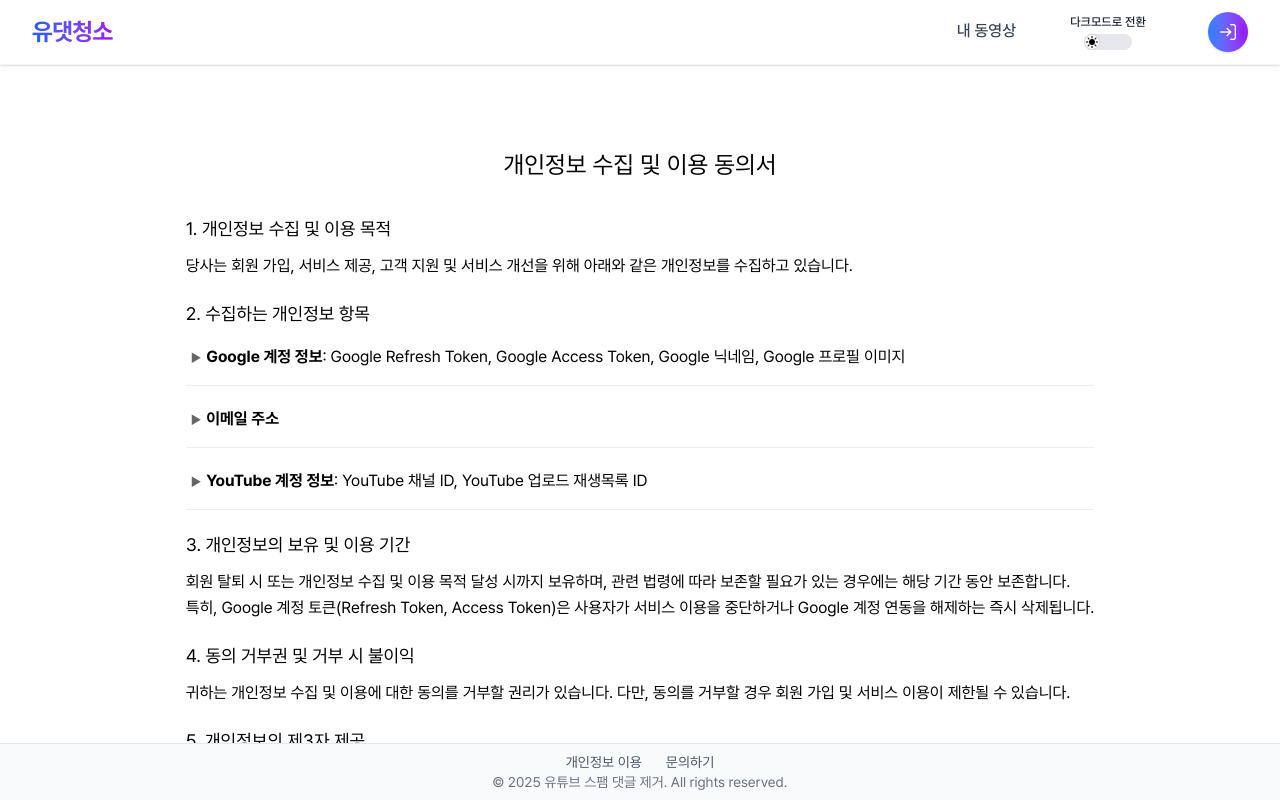
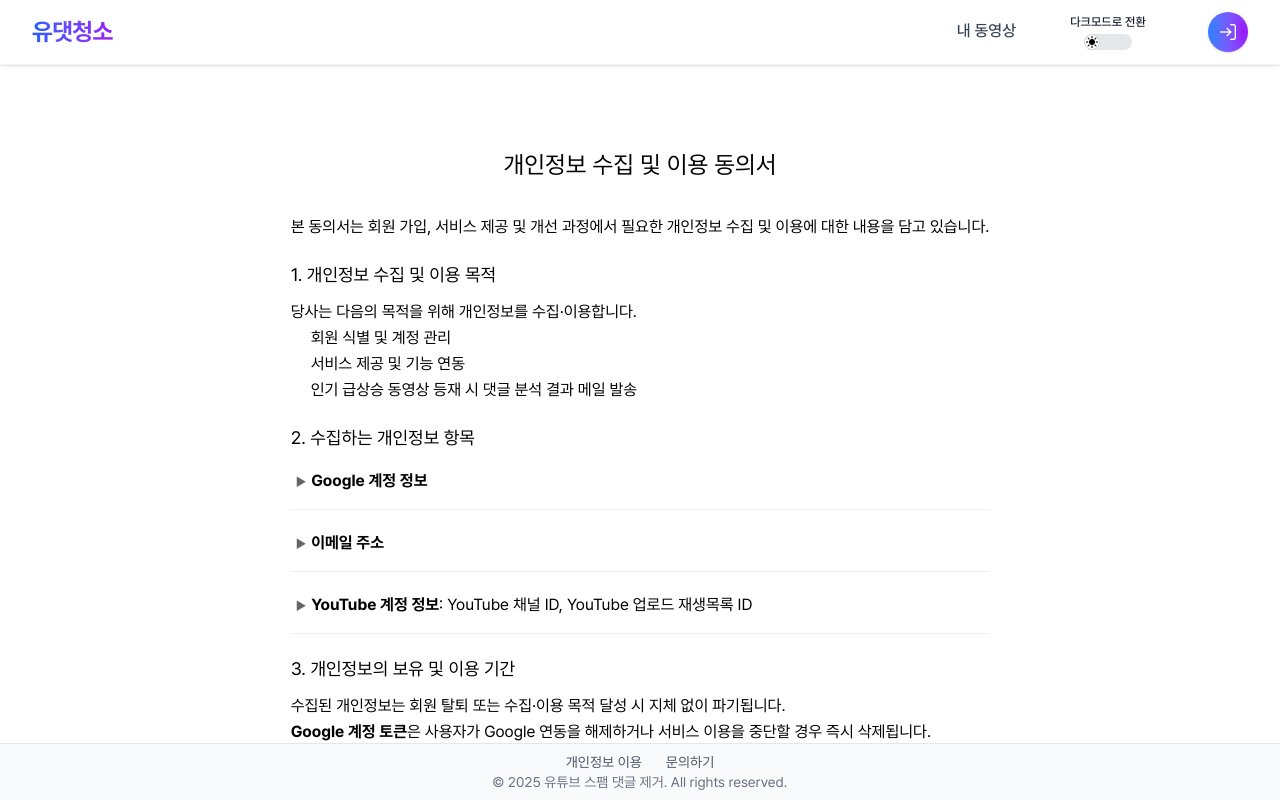
Before and after one commit to YoutubeCommentFilterService/frontend-vue, a Vue app: page /after-login in a window 1280 px wide. Built offline with nearby package versions, Linux system fonts and the light colour scheme; no server answers.

Commit message:
update: 개인정보 처리 방침 업데이트

```diff
--- a/src/components/ConcernedPrivacyGoogle.vue
+++ b/src/components/ConcernedPrivacyGoogle.vue
@@ -1,37 +1,39 @@
 <template>
   <div class="max-w-800 p-20 leading-relaxed font-Pretendatd">
     <h1>개인정보 수집 및 이용 동의서</h1>
+    <p>
+      본 동의서는 회원 가입, 서비스 제공 및 개선 과정에서 필요한 개인정보 수집 및 이용에 대한 내용을
+      담고 있습니다.
+    </p>
 
     <section class="consent-section">
       <h2>1. 개인정보 수집 및 이용 목적</h2>
-        <p>
-          당사는 회원 가입, 서비스 제공, 고객 지원 및 서비스 개선을 위해 아래와 같은 개인정보를
-          수집하고 있습니다.
-        </p>
+      <p>당사는 다음의 목적을 위해 개인정보를 수집·이용합니다.</p>
+      <ul>
+        <li>회원 식별 및 계정 관리</li>
+        <li>서비스 제공 및 기능 연동</li>
+        <li>인기 급상승 동영상 등재 시 댓글 분석 결과 메일 발송</li>
+      </ul>
     </section>
     <section class="consent-section">
       <h2>2. 수집하는 개인정보 항목</h2>
       <div class="info-item">
         <div class="info-header" @click="toggleInfo('googleInfo')">
           <span class="toggle-icon">{{ showGoogleInfo ? '▼' : '▶' }}</span>
-            <strong>Google 계정 정보</strong>: Google Refresh Token, Google Access Token, Google
-            닉네임, Google 프로필 이미지
+          <strong>Google 계정 정보</strong>
         </div>
         <div class="info-details" v-if="showGoogleInfo">
           <ul>
             <li>
-                <strong>Google Refresh Token</strong>: 이 토큰은 본 프로젝트에서만 사용되며,
-                사용자의 재인증 없이 Google 서비스에 접근하기 위해 보관됩니다.
+              <strong>Google Refresh Token</strong>: 사용자의 재인증 없이 Google 서비스 접근을 위해
+              암호화된 상태로 저장됩니다.
             </li>
             <li>
-                <strong>Google Access Token</strong>: 이 토큰은 본 프로젝트에서만 사용되며, Google
-                API 호출 시 인증을 위해 사용됩니다. 토큰은 암호화되어 저장됩니다.
+              <strong>Google Access Token</strong>: Google API 호출 시 인증 용도로 사용되며 암호화
+              저장됩니다.
             </li>
             <li>
-                <strong>Google 닉네임</strong>: 서비스 내에서 사용자를 식별하는 데 사용됩니다.
-              </li>
-              <li>
-                <strong>Google 프로필 이미지</strong>: 서비스 내에서 사용자의 프로필 표시에
+              <strong>Google 닉네임, 프로필 이미지</strong>: 서비스 내 사용자 식별 및 표시를 위해
               사용됩니다.
             </li>
           </ul>
@@ -45,9 +47,10 @@
         </div>
         <div class="info-details" v-if="showEmailInfo">
           <p>
-              이메일 주소는 계정 확인, 공지사항 전달, 계정 복구 등의 목적으로 사용됩니다. 마케팅
-              목적으로는 별도의 동의 없이 사용되지 않습니다.
+            계정 확인, 공지사항 전달, 인기 콘텐츠 관련 알림 메일 발송 등 서비스 운영 목적에
+            사용됩니다.
           </p>
+          <p>마케팅 목적으로는 별도의 동의 없이 사용되지 않습니다.</p>
         </div>
       </div>
 
@@ -57,16 +60,8 @@
           <strong>YouTube 계정 정보</strong>: YouTube 채널 ID, YouTube 업로드 재생목록 ID
         </div>
         <div class="info-details" v-if="showYoutubeInfo">
-            <ul>
-              <li>
-                <strong>YouTube 채널 ID</strong>: 사용자의 YouTube 채널과 연동하여 서비스를 제공하기
-                위해 사용됩니다.
-              </li>
-              <li>
-                <strong>YouTube 업로드 재생목록 ID</strong>: 사용자의 YouTube 콘텐츠를 관리하고
-                통합하기 위해 사용됩니다.
-              </li>
-            </ul>
+          <strong>YouTube 채널 ID, 업로드 재생목록 ID</strong>: 사용자의 YouTube 콘텐츠 연동 및
+          관리를 위해 사용됩니다.
           <p>
             이 정보는 서비스 내에서 YouTube 콘텐츠를 관리하는 데에만 사용되며, 제3자에게 제공되지
             않습니다.
@@ -77,36 +72,53 @@
 
     <section class="consent-section">
       <h2>3. 개인정보의 보유 및 이용 기간</h2>
+      <p>수집된 개인정보는 회원 탈퇴 또는 수집·이용 목적 달성 시 지체 없이 파기됩니다.</p>
       <p>
-          회원 탈퇴 시 또는 개인정보 수집 및 이용 목적 달성 시까지 보유하며, 관련 법령에 따라 보존할
-          필요가 있는 경우에는 해당 기간 동안 보존합니다.
+        <strong>Google 계정 토큰</strong>은 사용자가 Google 연동을 해제하거나 서비스 이용을 중단할
+        경우 즉시 삭제됩니다.
       </p>
+      <p>관련 법령에 따라 보존이 필요한 정보는 해당 법령에서 정한 기간 동안 보관됩니다.</p>
+    </section>
+
+    <section class="consent-section">
+      <h2>4. 동의 거부권 및 거부 시 불이익</h2>
+      <p>이용자는 개인정보 수집 및 이용에 대한 동의를 거부할 권리가 있습니다.</p>
       <p>
-          특히, Google 계정 토큰(Refresh Token, Access Token)은 사용자가 서비스 이용을 중단하거나
-          Google 계정 연동을 해제하는 즉시 삭제됩니다.
+        다만, 필수 항목에 대한 동의를 거부할 경우 회원 가입 또는 서비스 이용이 제한될 수 있습니다.
       </p>
     </section>
 
     <section class="consent-section">
-        <h2>4. 동의 거부권 및 거부 시 불이익</h2>
-        <p>
-          귀하는 개인정보 수집 및 이용에 대한 동의를 거부할 권리가 있습니다. 다만, 동의를 거부할
-          경우 회원 가입 및 서비스 이용이 제한될 수 있습니다.
-        </p>
+      <h2>5. 개인정보의 안정성 확보 조치</h2>
+      <p>당사는 개인정보 보호를 위해 다음과 같은 조치를 시행하고 있습니다</p>
+      <ul>
+        <li>수집된 토큰은 암호화하여 안전하게 저장됩니다.</li>
+        <li>개인정보 접근은 최소한으로 제한하며, 접근 기록을 주기적으로 점검합니다.</li>
+        <li>보안 업데이트 및 점검을 통해 외부 침해를 방지합니다.</li>
+      </ul>
     </section>
 
     <section class="consent-section">
-        <h2>5. 개인정보의 제3자 제공</h2>
-        <p>
-          당사는 귀하의 동의 없이 수집한 개인정보를 제3자에게 제공하지 않습니다. 다만, 관련 법령에
-          의하여 제공하는 경우는 예외로 합니다.
-        </p>
+      <h2>6. 이용자의 권리</h2>
+      <p>이용자는 언제든지 아래와 같은 권리를 행사할 수 있습니다</p>
+      <ul>
+        <li>본인의 개인정보 열람, 정정, 삭제</li>
+        <li>Google 계정 연동 해제 및 관련 정보 삭제 요청</li>
+        <li>개인정보 처리 정지 요청</li>
+      </ul>
+      <p>요청은 서비스 내 [문의하기] 기능을 통해 접수하실 수 있습니다.</p>
+    </section>
+
+    <section class="consent-section">
+      <h2>7. 개인정보의 제3자 제공</h2>
+      <p>당사는 이용자의 동의 없이 수집한 개인정보를 제3자에게 제공하지 않습니다.</p>
+      <p>단, 법령에 따라 제공이 요구되는 경우에는 예외로 할 수 있습니다.</p>
     </section>
   </div>
 </template>
 
 <script lang="ts" setup>
-import { ref } from "vue"
+import { ref } from 'vue'
 
 const showGoogleInfo = ref<boolean>(false)
 const showEmailInfo = ref<boolean>(false)
@@ -184,13 +196,4 @@ h2 {
 ul {
   padding-left: 20px;
 }
-
-.submit-button,
-.reject-button {
-  padding: 10px 20px;
-  border: none;
-  border-radius: 4px;
-  font-size: 16px;
-  cursor: pointer;
-}
 </style>
```
Lines whose indentation alone changed are shown as unchanged.
